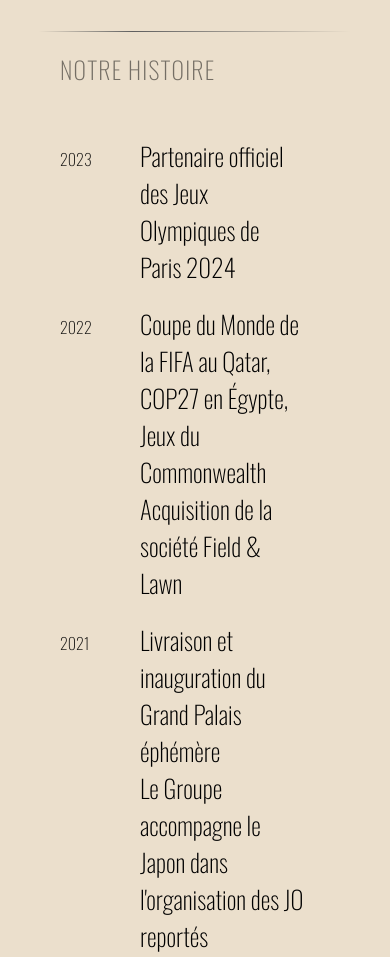
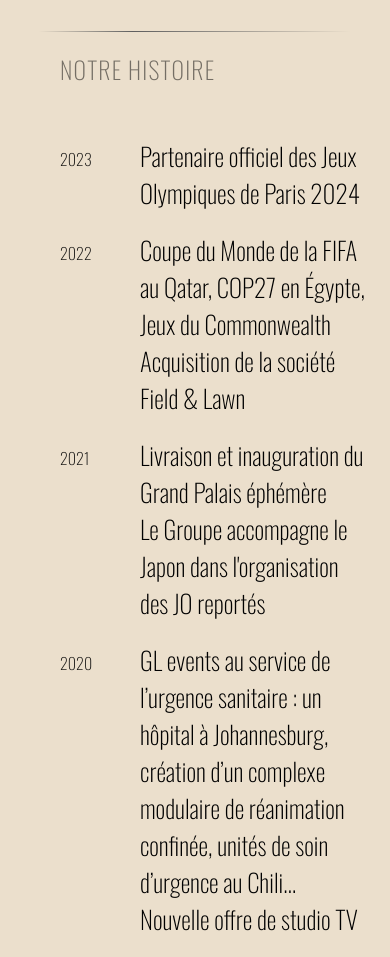
Before and after one commit to manonbrz/blog, a website: page pages/entreprise.html in a window 390 px wide. Shown: the part 3060-4017 px from the top of the page. Drawn offline with nearby package versions, Linux system fonts and the light colour scheme; a web font is replaced by a local one.

Commit message:
change entreprise

```diff
--- a/assets/css/entreprise.css
+++ b/assets/css/entreprise.css
@@ -268,6 +268,10 @@
   .date {
     width: 80px;
   }
+  .info {
+    padding-right: 5px;
+    width: 70%;
+  }
   .offre {
     width: auto;
     margin: 2px;
--- a/assets/js/copie.js
+++ b/assets/js/copie.js
@@ -6,5 +6,5 @@
     textArea.select();
     document.execCommand("copy");
     document.body.removeChild(textArea);
-    alert("Numéro copié !");
+    alert("Valeur copié !");
 }
```
